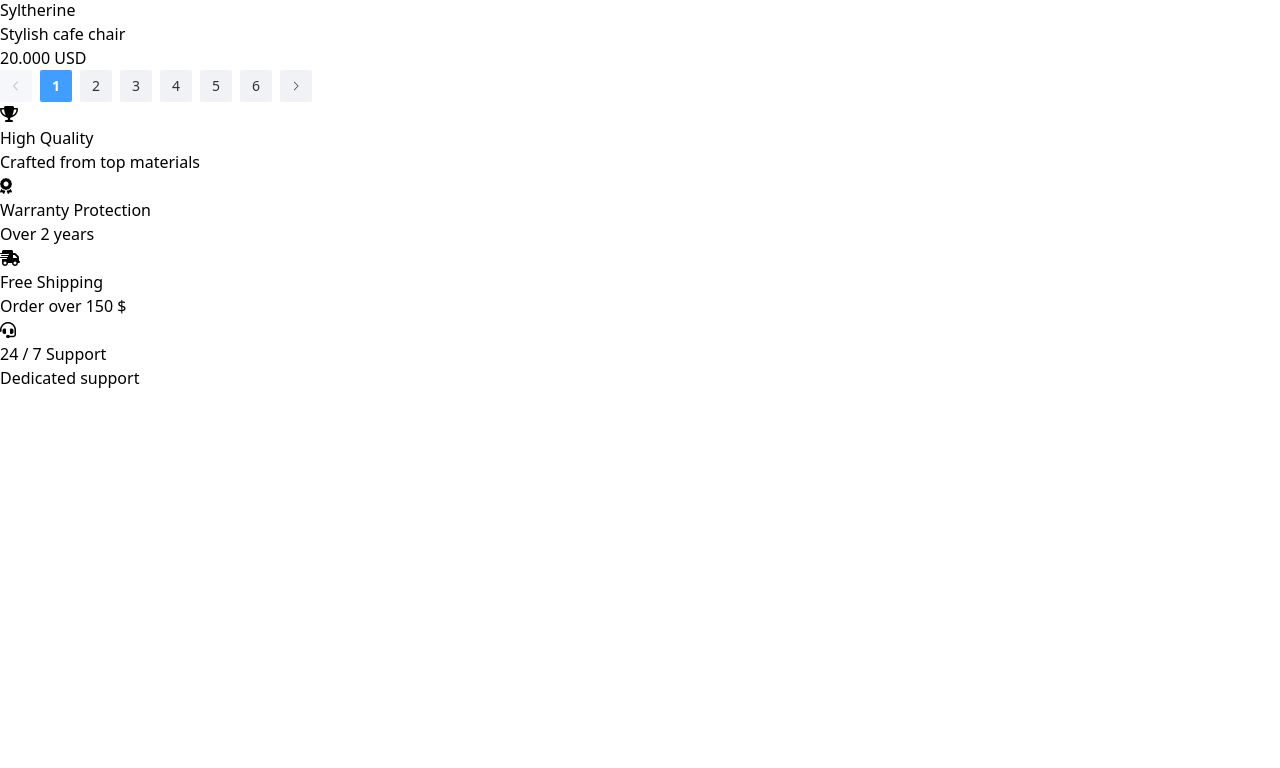
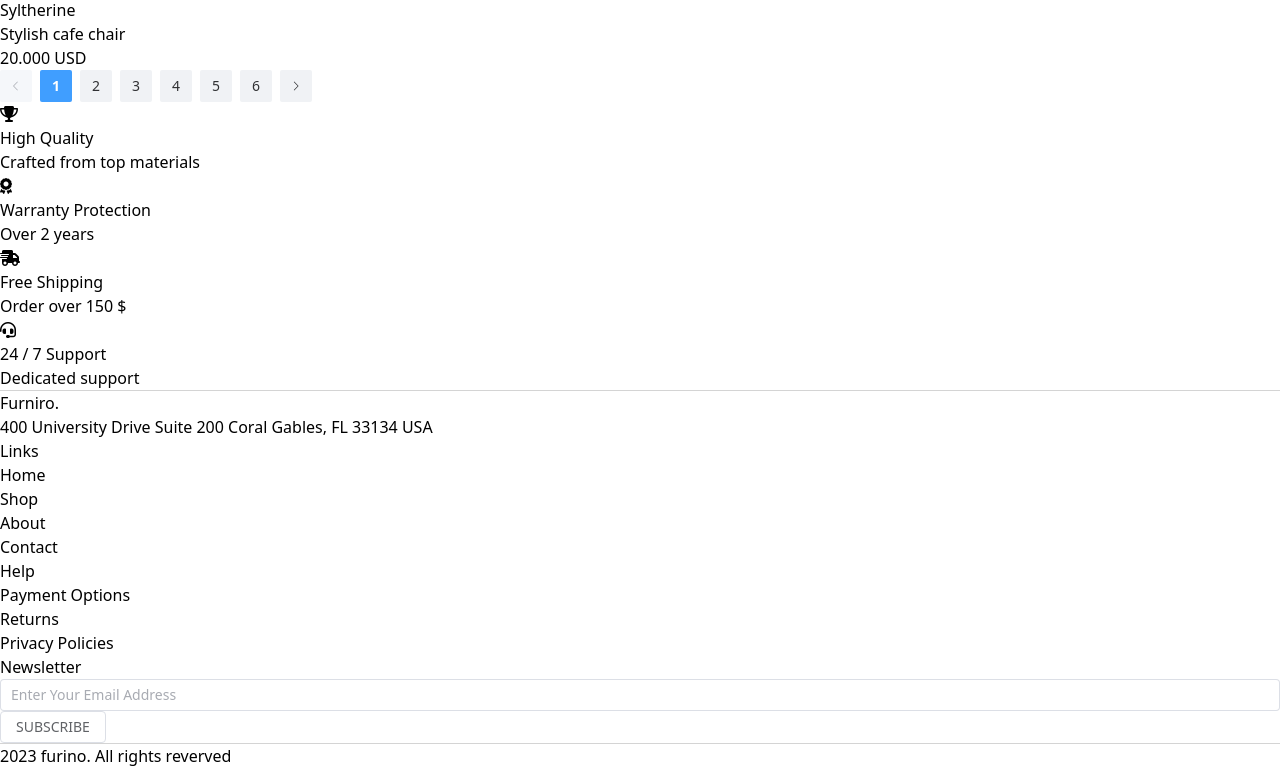
Before and after one commit to TolibjonFayz/furniro_frontend, a Vue app: page /shop in a window 1280 px wide. Shown: the part 4697-5465 px from the top of the page. Before the commit the page ends 5087 px from the top, so only its background shows below. Built offline with nearby package versions, Linux system fonts and the light colour scheme.

Commit message:
SingleProduct page way component is done

```diff
--- a/src/components/Main/Footer.vue
+++ b/src/components/Main/Footer.vue
@@ -10,7 +10,7 @@
         </h4>
       </div>
 
-      <div class="flex gap-20">
+      <div class="flex gap-36">
         <div id="first-two" class="flex flex-col gap-8">
           <h2 class="font-['Poppins'] text-[16px] font-medium text-[#9F9F9F]">
             Links
--- /dev/null
+++ b/src/components/SingleProduct/SPWay.vue
@@ -0,0 +1,24 @@
+<template>
+  <div
+    id="main"
+    class="flex bg-[#F9F1E7] justify-between pl-20 pr-20 pt-8 pb-8 items-center"
+  >
+    <el-breadcrumb :separator-icon="ArrowRight">
+      <el-breadcrumb-item :to="{ path: '/' }">Home</el-breadcrumb-item>
+      <el-breadcrumb-item :to="{ path: '/shop' }">Shop</el-breadcrumb-item>
+      <el-breadcrumb-item>Asgard sofa</el-breadcrumb-item>
+    </el-breadcrumb>
+  </div>
+</template>
+
+<script setup>
+import { ArrowRight } from "@element-plus/icons-vue";
+</script>
+
+<style lang="scss" scoped>
+@media screen and (max-width: 360px) {
+  #main {
+    padding-left: 30px;
+  }
+}
+</style>
--- a/src/pages/ShopPage.vue
+++ b/src/pages/ShopPage.vue
@@ -4,6 +4,7 @@
   <ShopFilter />
   <ShopProducts />
   <HighQuality />
+  <Footer />
 </template>
 
 <script setup>
@@ -12,6 +13,7 @@ import ShopImage from "../components/Shop/ShopImage.vue";
 import ShopFilter from "../components/Shop/ShopFilter.vue";
 import ShopProducts from "../components/Shop/ShopProducts.vue";
 import HighQuality from "../components/Shop/HighQuality.vue";
+import Footer from "../components/Main/Footer.vue";
 </script>
 
 <style lang="scss" scoped></style>
--- /dev/null
+++ b/src/pages/SingleProduct.vue
@@ -0,0 +1,11 @@
+<template>
+  <Header />
+  <SPWay />
+</template>
+
+<script setup>
+import Header from "../components/Main/Header.vue";
+import SPWay from "../components/SingleProduct/SPWay.vue";
+</script>
+
+<style lang="scss" scoped></style>
--- a/src/router/index.js
+++ b/src/router/index.js
@@ -1,6 +1,7 @@
 import { createRouter, createWebHistory } from "vue-router";
 import MainPageVue from "../pages/MainPage.vue";
 import ShopPageVue from "../pages/ShopPage.vue";
+import SingleProductVue from "../pages/SingleProduct.vue";
 
 const router = createRouter({
   history: createWebHistory(import.meta.env.BASE_URL),
@@ -15,6 +16,11 @@ const router = createRouter({
       name: "shop",
       component: ShopPageVue,
     },
+    {
+      path: "/product/:id",
+      name: "product",
+      component: SingleProductVue,
+    },
   ],
 });
 
```
